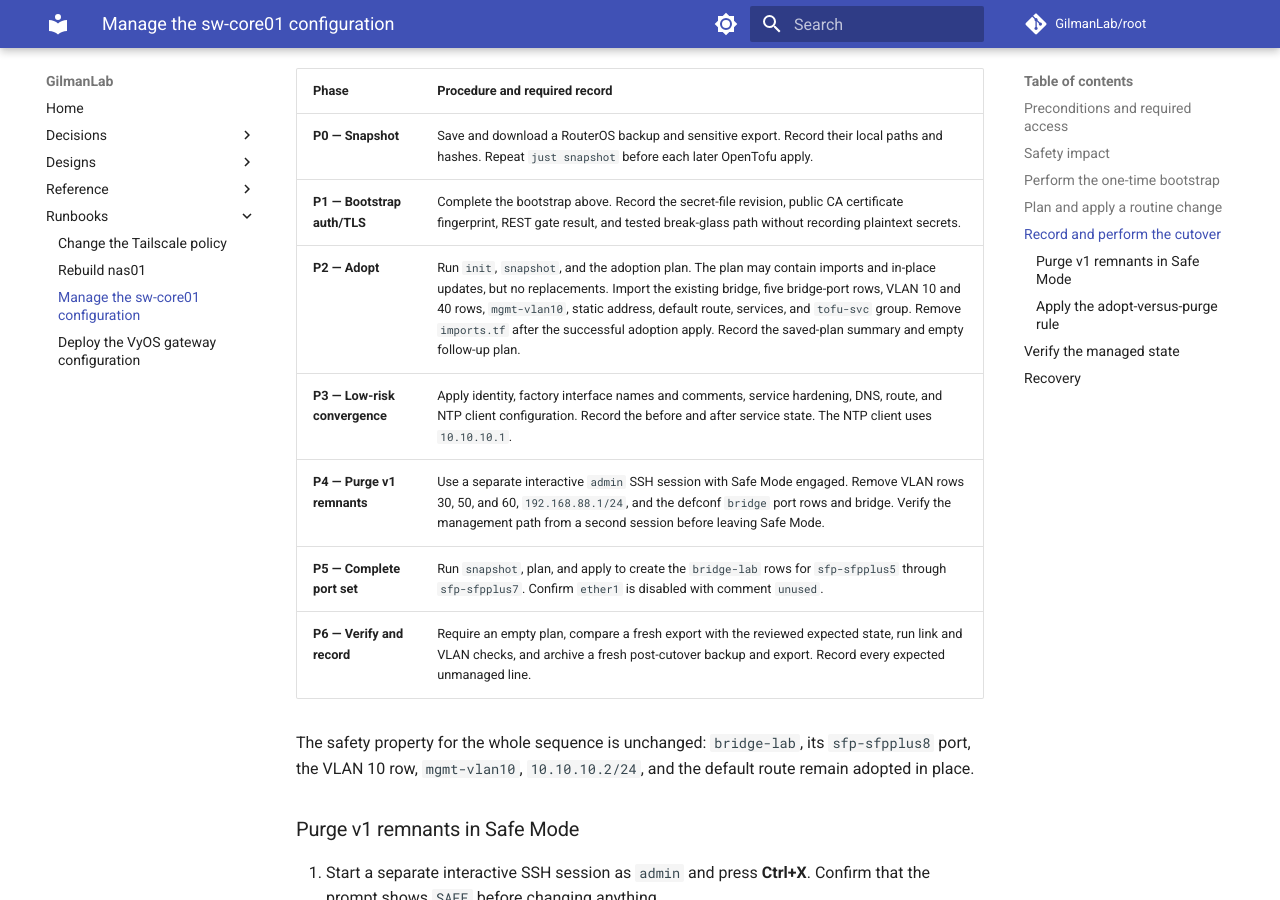
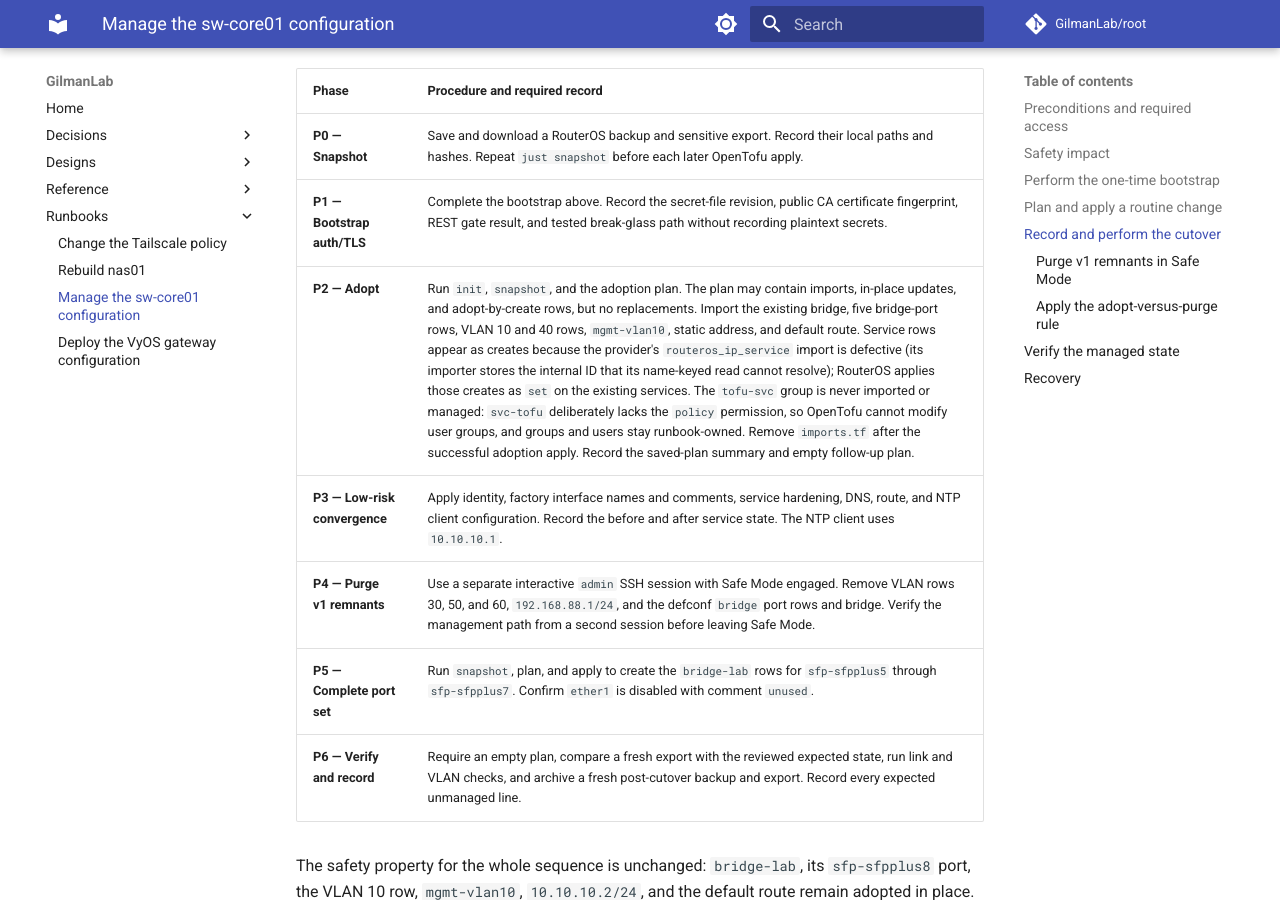
Before and after one commit to GilmanLab/root, an MkDocs documentation site: the page built from docs/docs/runbooks/sw-core01-configuration.md, in a window 1280 px wide and 900 px high, scrolled down 4606 px. Built offline with MkDocs 1.6.1 and Material for MkDocs 9.7.7, drawn with Linux system fonts in a browser that asks for light colours; comment, search, counter and statistics services are not loaded.

Commit message:
docs(runbooks): align sw-core01 adoption with executed cutover

```diff
--- a/docs/docs/runbooks/sw-core01-configuration.md
+++ b/docs/docs/runbooks/sw-core01-configuration.md
@@ -235,7 +235,7 @@ would remove a verification gate.
 | --- | --- |
 | **P0 — Snapshot** | Save and download a RouterOS backup and sensitive export. Record their local paths and hashes. Repeat `just snapshot` before each later OpenTofu apply. |
 | **P1 — Bootstrap auth/TLS** | Complete the bootstrap above. Record the secret-file revision, public CA certificate fingerprint, REST gate result, and tested break-glass path without recording plaintext secrets. |
-| **P2 — Adopt** | Run `init`, `snapshot`, and the adoption plan. The plan may contain imports and in-place updates, but no replacements. Import the existing bridge, five bridge-port rows, VLAN 10 and 40 rows, `mgmt-vlan10`, static address, default route, services, and `tofu-svc` group. Remove `imports.tf` after the successful adoption apply. Record the saved-plan summary and empty follow-up plan. |
+| **P2 — Adopt** | Run `init`, `snapshot`, and the adoption plan. The plan may contain imports, in-place updates, and adopt-by-create rows, but no replacements. Import the existing bridge, five bridge-port rows, VLAN 10 and 40 rows, `mgmt-vlan10`, static address, and default route. Service rows appear as creates because the provider's `routeros_ip_service` import is defective (its importer stores the internal ID that its name-keyed read cannot resolve); RouterOS applies those creates as `set` on the existing services. The `tofu-svc` group is never imported or managed: `svc-tofu` deliberately lacks the `policy` permission, so OpenTofu cannot modify user groups, and groups and users stay runbook-owned. Remove `imports.tf` after the successful adoption apply. Record the saved-plan summary and empty follow-up plan. |
 | **P3 — Low-risk convergence** | Apply identity, factory interface names and comments, service hardening, DNS, route, and NTP client configuration. Record the before and after service state. The NTP client uses `10.10.10.1`. |
 | **P4 — Purge v1 remnants** | Use a separate interactive `admin` SSH session with Safe Mode engaged. Remove VLAN rows 30, 50, and 60, `192.168.88.1/24`, and the defconf `bridge` port rows and bridge. Verify the management path from a second session before leaving Safe Mode. |
 | **P5 — Complete port set** | Run `snapshot`, plan, and apply to create the `bridge-lab` rows for `sfp-sfpplus5` through `sfp-sfpplus7`. Confirm `ether1` is disabled with comment `unused`. |
```
